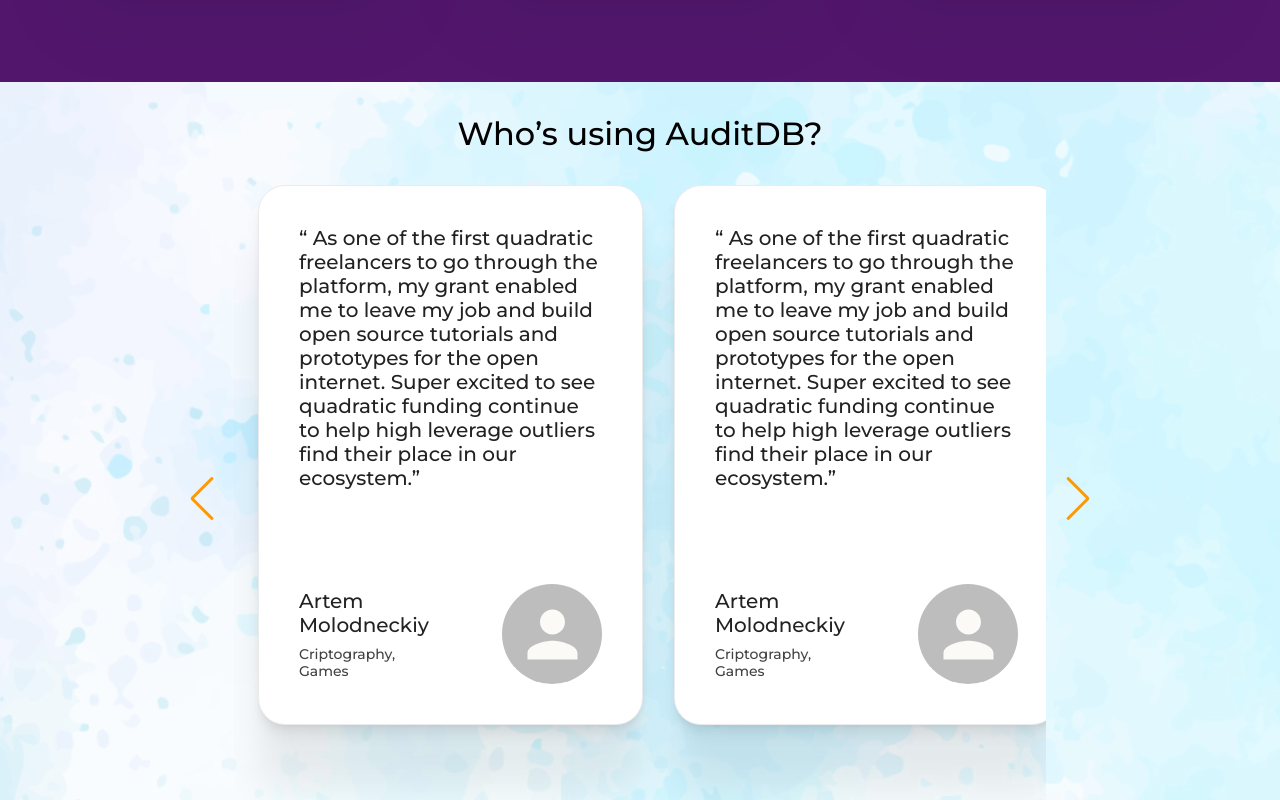
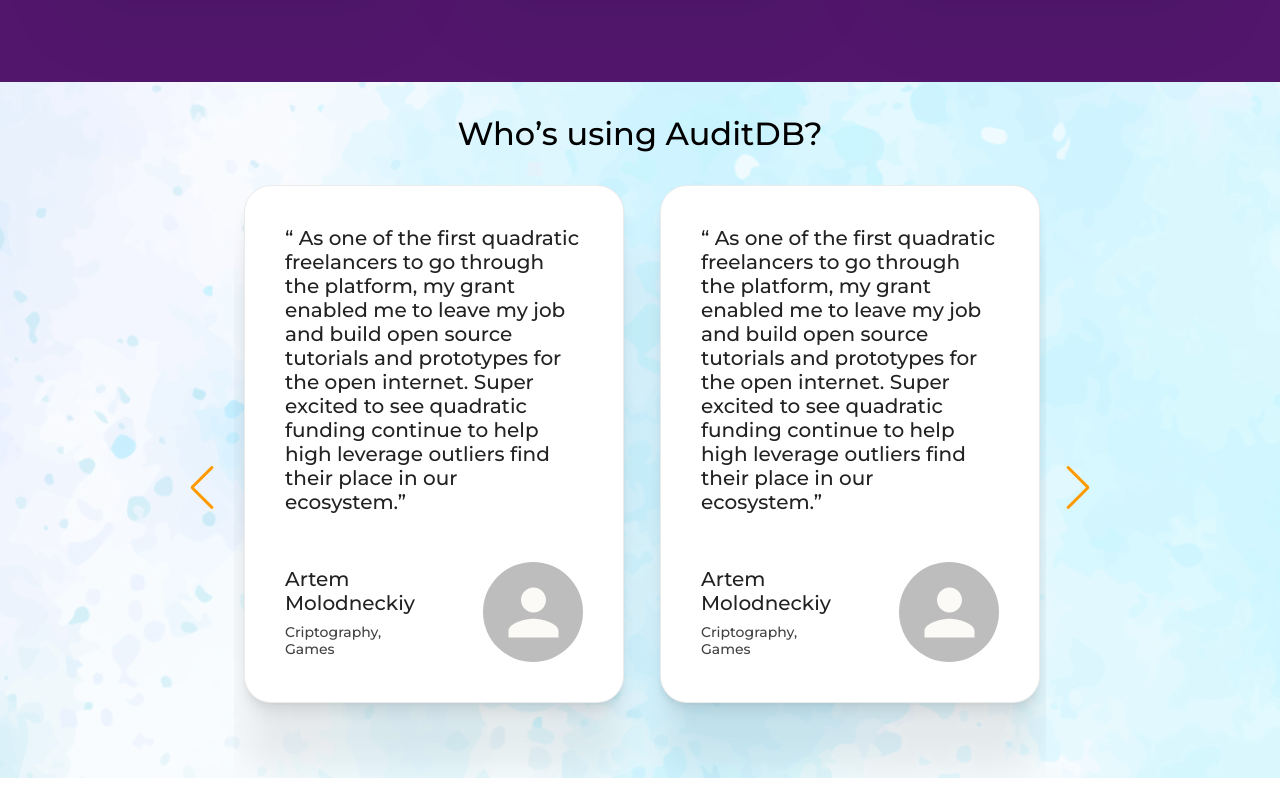
Before and after one commit to auditdbio/audit-web, a React (Vite) app: page / in a window 1280 px wide. Shown: the part 2318-3118 px from the top of the page. After the commit the page ends 3096 px from the top, so only its background shows below. Built offline with nearby package versions, Linux system fonts and the light colour scheme.

Commit message:
last comment

```diff
--- a/index.html
+++ b/index.html
@@ -9,7 +9,7 @@
 			href="https://fonts.googleapis.com/css2?family=Montserrat:ital,wght@0,100;0,200;0,300;0,400;0,500;0,600;0,700;0,800;0,900;1,100;1,200;1,300;1,400;1,500;1,600;1,700;1,800;1,900&display=swap"
 			rel="stylesheet"
 		/>
-		<link
+		<!-- <link
 			rel="stylesheet"
 			type="text/css"
 			charset="UTF-8"
@@ -19,13 +19,14 @@
 			rel="stylesheet"
 			type="text/css"
 			href="https://cdnjs.cloudflare.com/ajax/libs/slick-carousel/1.6.0/slick-theme.min.css"
-		/>
-		<script src="https://cdn.jsdelivr.net/npm/swiper@9/swiper-element-bundle.min.js"></script>
+		/> -->
+
 		<meta name="viewport" content="width=device-width, initial-scale=1.0" />
 		<title>Audit Web</title>
 	</head>
 	<body>
 		<div id="root"></div>
 		<script type="module" src="/src/main.jsx"></script>
+		<script src="https://cdn.jsdelivr.net/npm/swiper@9/swiper-element-bundle.min.js"></script>
 	</body>
 </html>
--- a/src/components/homepage/carousel/FeedbackCard.jsx
+++ b/src/components/homepage/carousel/FeedbackCard.jsx
@@ -23,12 +23,13 @@
 };
 
 const cardWrapper = {
-	height: "540px",
-	width: "385px",
+	height: "100%",
+	width: "100%",
+	maxWidth: "380px",
 	borderRadius: "27px",
 	background: "#FFFFFF",
 	border: "1px solid rgba(67, 66, 66, 0.1)",
-	zIndex: "1000",
+	zIndex: 1,
 	boxShadow:
 		"0px 64.1377px 40.5824px rgba(0, 0, 0, 0.07)," +
 		"0px 14.326px 17.1057px rgba(0, 0, 0, 0.0417275)," +
@@ -36,11 +37,12 @@
 		"0px 4.26523px 5.09281px rgba(0, 0, 0, 0.0282725), " +
 		"0px 1.77486px 2.11923px rgba(0, 0, 0, 0.0196802)",
 	marginBottom: "75px",
-	marginLeft: "1.5rem",
+	marginX: "10px",
 	display: "flex",
 	flexDirection: "column",
 	justifyContent: "space-between",
 	padding: "40px",
+	gap: "3rem",
 };
 
 const descriptionStyle = {
```
Also changed, not shown: package.json (indentation only).
